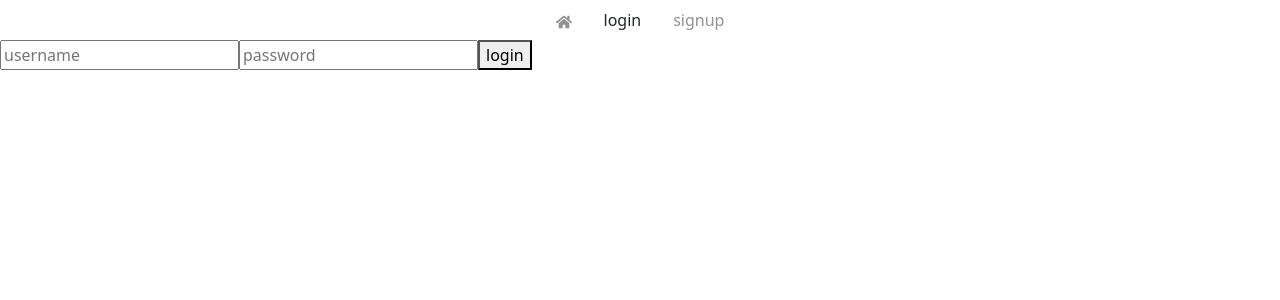
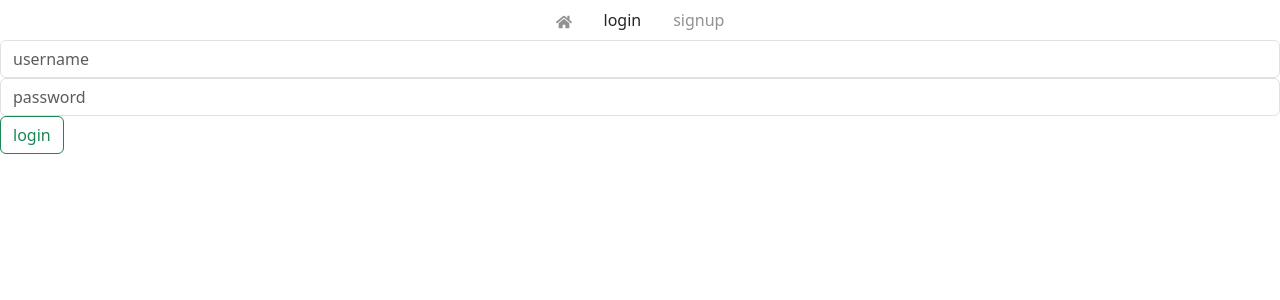
Before and after one commit to uliba3/BookStore-Frontend, a React (Vite) app: page /login in a window 1280 px wide. Shown: the top 300 px of the page. Built offline with nearby package versions, Linux system fonts and the light colour scheme.

Commit message:
button bootstrap

```diff
--- a/src/components/AccountPage.jsx
+++ b/src/components/AccountPage.jsx
@@ -4,6 +4,8 @@ import { useState } from 'react'
 import { loginUser } from '../reducers/userReducer';
 import { addNewUser } from '../services/users';
 import { makeMessage } from '../reducers/messageReducer';
+import Form from 'react-bootstrap/Form';
+import Button from 'react-bootstrap/Button';
 
 function AccountPage ({method}) {
     const dispatch = useDispatch();
@@ -24,11 +26,11 @@ function AccountPage ({method}) {
     }
 
     return (
-        <form onSubmit={handleSubmit}>
-            <input type="text" placeholder="username" value={username} onChange={(e) => setUsername(e.target.value)} />
-            <input type="text" placeholder="password" value={password} onChange={(e) => setPassword(e.target.value)} />
-            <button type="submit">{method}</button>
-        </form>
+        <Form onSubmit={handleSubmit}>
+            <Form.Control type="text" placeholder="username" value={username} onChange={(e) => setUsername(e.target.value)} />
+            <Form.Control type="text" placeholder="password" value={password} onChange={(e) => setPassword(e.target.value)} />
+            <Button variant={"outline-" + (method=="login"? "success" : "primary")} type="submit">{method}</Button>
+        </Form>
     )
 }
 
--- a/src/components/AddButton.jsx
+++ b/src/components/AddButton.jsx
@@ -2,6 +2,7 @@ import { addNewBook, deleteExistingBook } from '../reducers/userReducer';
 import { useDispatch, useSelector } from 'react-redux';
 import { isBookIncluded } from '../services/book';
 import { FaRegBookmark, FaBookmark } from "react-icons/fa";
+import Button from 'react-bootstrap/Button';
 
 function AddButton({ book }) {
   const dispatch = useDispatch();
@@ -15,13 +16,13 @@ function AddButton({ book }) {
     <>
       {
         isBookInHistory ?
-        <button onClick={()=>dispatch(deleteExistingBook(book, "history"))}><FaBookmark /> history</button> :
-        <button onClick={() => dispatch(addNewBook(book, "history"))}><FaRegBookmark /> history</button>
+        <Button variant="light" onClick={()=>dispatch(deleteExistingBook(book, "history"))}><FaBookmark /> history</Button> :
+        <Button variant="light" onClick={() => dispatch(addNewBook(book, "history"))}><FaRegBookmark /> history</Button>
       }
       {
         isBookInWishlist ?
-        <button onClick={()=>dispatch(deleteExistingBook(book, "wishlist"))}><FaBookmark /> WishList</button> :
-        <button onClick={() => dispatch(addNewBook(book, "wishlist"))}><FaRegBookmark /> WishList</button>
+        <Button variant="light" onClick={()=>dispatch(deleteExistingBook(book, "wishlist"))}><FaBookmark /> WishList</Button> :
+        <Button variant="light" onClick={() => dispatch(addNewBook(book, "wishlist"))}><FaRegBookmark /> WishList</Button>
       }
     </>
   );
--- a/src/components/SearchBox.jsx
+++ b/src/components/SearchBox.jsx
@@ -1,6 +1,11 @@
 import { useDispatch } from 'react-redux';
 import { useState } from 'react'
 import { searchGoogleBooks } from '../reducers/googleBooksReducer';
+import Button from 'react-bootstrap/Button';
+import Form from 'react-bootstrap/Form';
+import Container from 'react-bootstrap/Container';
+import Row from 'react-bootstrap/Row';
+import Col from 'react-bootstrap/Col';
 
 function SearchBox () {
     const dispatch = useDispatch();
@@ -11,11 +16,27 @@ function SearchBox () {
     const handleSubmit = async (e) => {
         e.preventDefault();
         dispatch(searchGoogleBooks(searchTerm));
-      }
+    }
     return (
             <>
-              <input type="text" placeholder="Search" onChange={(e) => setSearchTerm(e.target.value)} onKeyDown={(e) => keyPress(e)}/>
-              <button onClick={handleSubmit}>Search</button>
+              <Form>
+                <Container>
+                  <Row>
+                    <Col className='p-0' md={{ span: 4, offset: 4 }}>
+                      <Form.Control
+                            type="text"
+                            value={searchTerm}
+                            onChange={(e) => setSearchTerm(e.target.value)}
+                            onKeyDown={keyPress}
+                            placeholder="search"
+                      />
+                    </Col>
+                    <Col className='d-flex flex-row p-0' md={4}>
+                      <Button variant="success" onClick={handleSubmit}>Search</Button>
+                    </Col>
+                  </Row>
+                </Container>
+              </Form>
             </>
     )
 }
--- a/src/services/userHistory.js
+++ b/src/services/userHistory.js
@@ -11,7 +11,7 @@ const getBooks = async () => {
     const config = {
         headers: { Authorization: token },
     };
-    console.log("getBooks", token);
+    console.log("getBooks", token, config);
     const response = await axios.get(baseUrl, config);
     console.log("response", response);
     return response.data;
```
